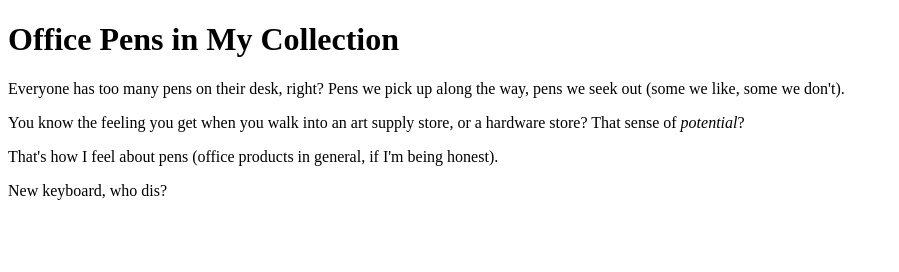
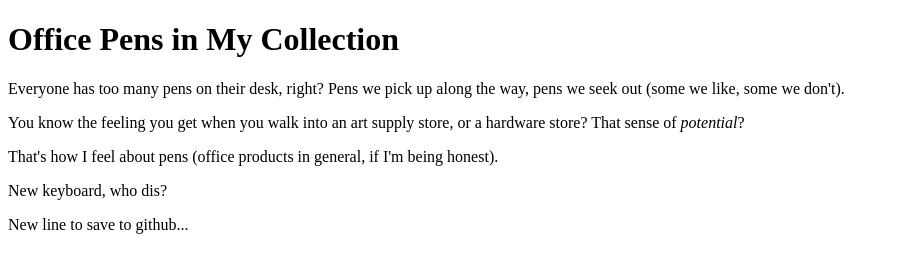
Before and after one commit to carmenyount/first-code, a plain HTML site: page index.html in a window 1280 px wide. Shown: the whole page, without its empty margins (0-899 px from the left). Drawn offline with Linux system fonts and the light colour scheme.

Commit message:
One new line

```diff
--- a/index.html
+++ b/index.html
@@ -10,5 +10,6 @@
         <p>You know the feeling you get when you walk into an art supply store, or a hardware store? That sense of <i>potential</i>?</p>
         <p>That's how I feel about pens (office products in general, if I'm being honest).</p>
         <p>New keyboard, who dis?</p>
+        <p>New line to save to github...</p>
     </body>
 </html>
```
